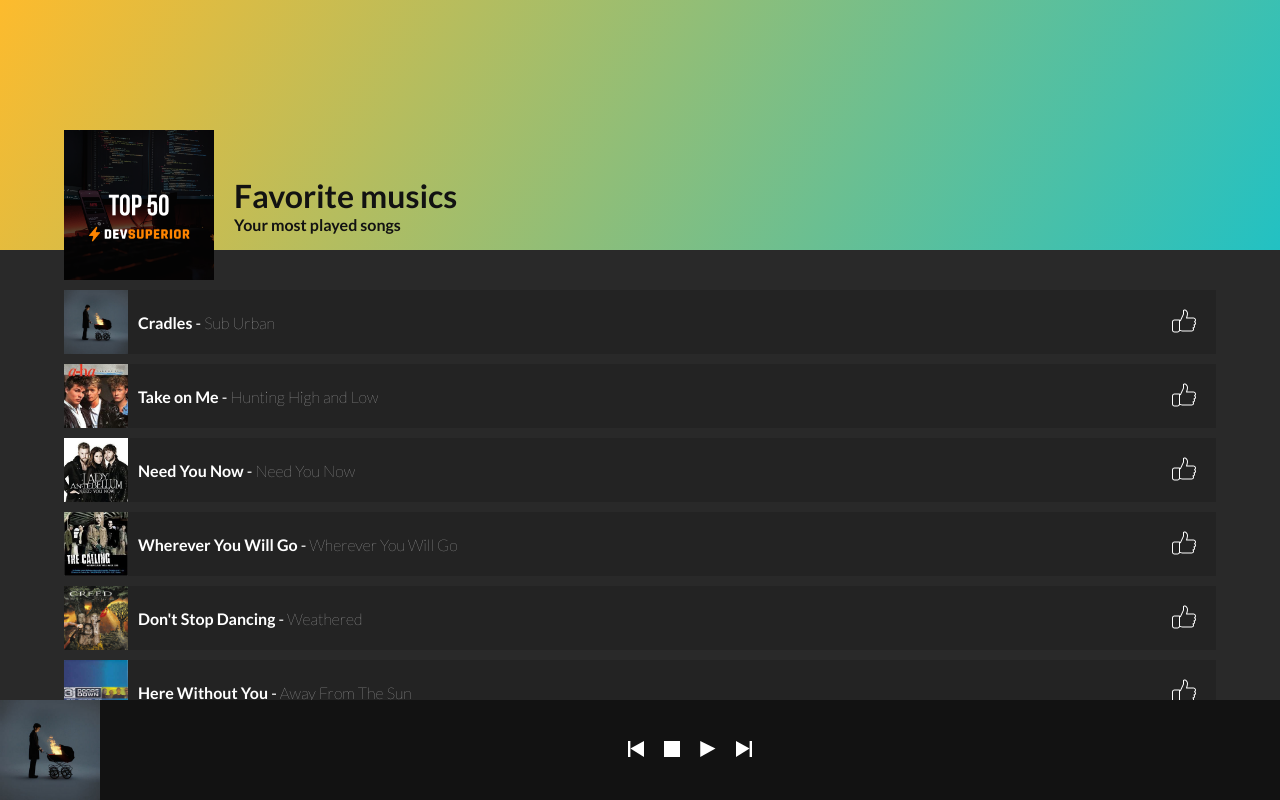
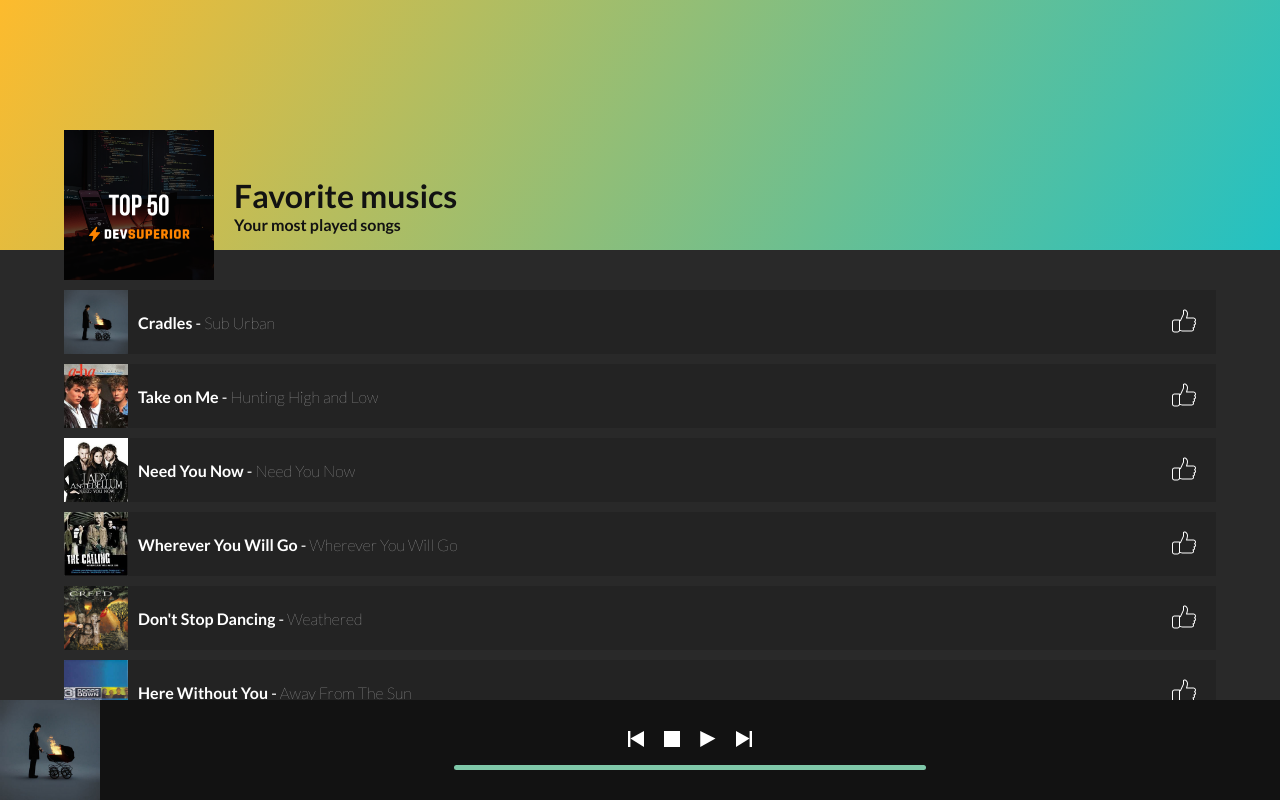
Before and after one commit to ederbiason/music-player, a React (Create React App) app: page / in a window 1280 px wide. Built offline with nearby package versions, Linux system fonts and the light colour scheme.

Commit message:
seek bar

```diff
--- a/src/assets/style.css
+++ b/src/assets/style.css
@@ -111,9 +111,14 @@
     height: 100px;
 }
 
+.buttons-content {
+    display: flex;
+}
+
 .buttons-container {
     flex: 1;
     display: flex;
+    flex-direction: column;
     align-items: center;
     justify-content: center;
 }
@@ -127,6 +132,31 @@
 .button-icon {
     width: 16px;
     height: 16px;
+}
+
+.song-slider{
+    width: 100%;
+    position: relative;
+    padding-top: 15px;
+    display: flex;
+    justify-content: center;
+}
+
+.seek-bar{
+    -webkit-appearance: none;
+    width: 40%;
+    height: 5px;
+    border-radius: 10px;
+    background: #7fc8a9;
+    overflow: hidden;
+    cursor: pointer;
+}
+
+.seek-bar::-webkit-slider-thumb{
+    -webkit-appearance: none;
+    width: 1px;
+    height: 20px;
+    box-shadow: -400px 0 0 400px #d5eebb;
 }
 
 /* Header */
--- a/src/containers/Controls.tsx
+++ b/src/containers/Controls.tsx
@@ -17,14 +17,13 @@
         <div className="control-container">
             <img src={cover} alt="Cover music" className="current" />
             <div className="buttons-container">
+                <div className="buttons-content">
                     <ControlButton>
                         <img src={prev} alt="back" className="button-icon" />
                     </ControlButton>
-
                     <ControlButton>
                         <img src={stop} alt="stop" className="button-icon" />
                     </ControlButton>
-
                     <ControlButton>
                         <img
                             src={isPaused ? pause : play}
@@ -33,10 +32,14 @@
                             onClick={() => handlePlay()}
                         />
                     </ControlButton>
-
                     <ControlButton>
                         <img src={next} alt="next" className="button-icon" />
                     </ControlButton>
+                </div>
+
+                <div className="song-slider">
+                    <input type="range" value="0" className="seek-bar"/>
+                </div>
             </div>
         </div>
     )
```
Lines whose indentation alone changed are shown as unchanged.
